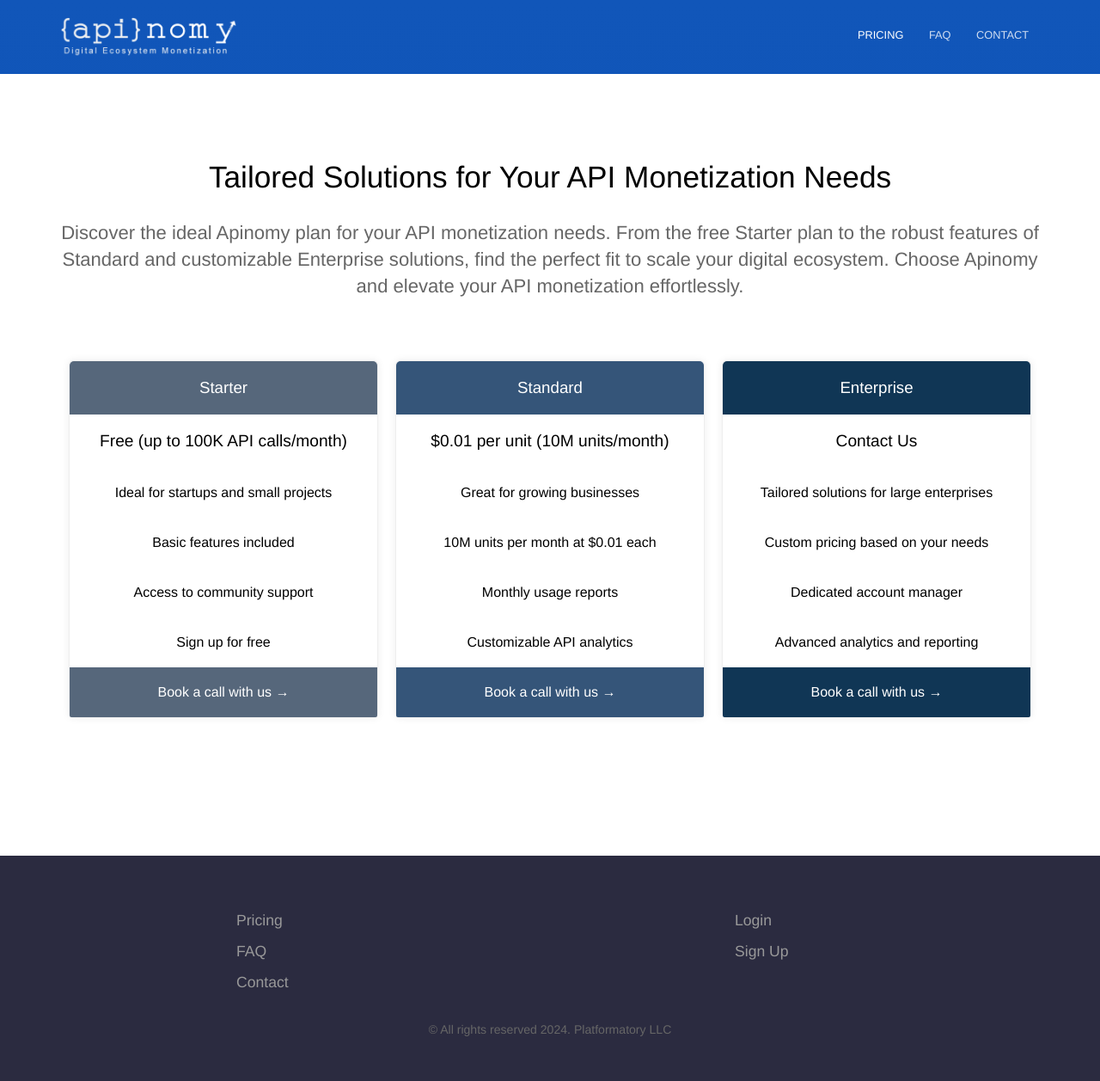
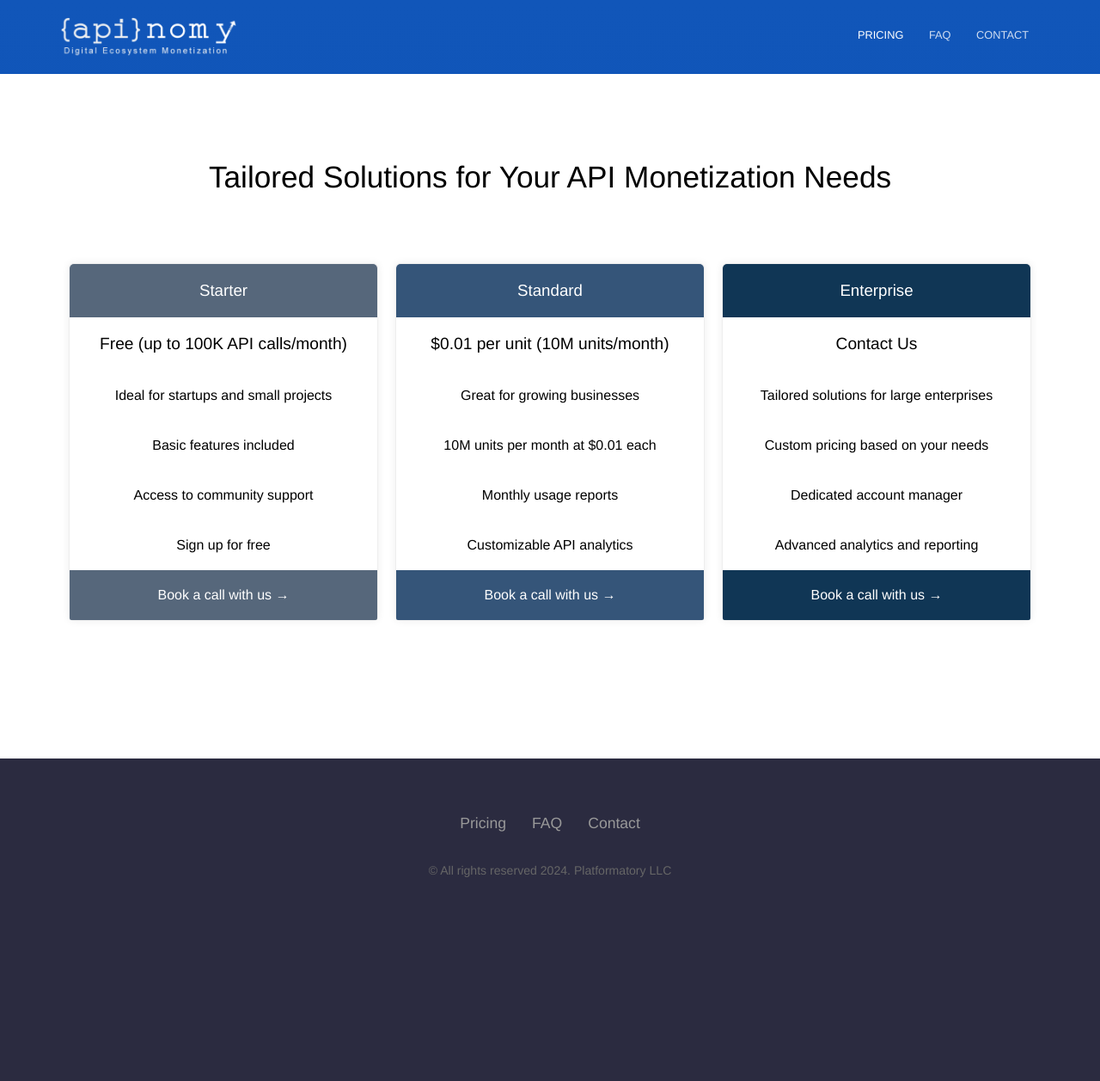
Before and after one commit to Platformatory/apinomy-public, a Jekyll site: the page built from pricing.html, in a window 1280 px wide. Shown: the whole page at 86% size. Built offline with Jekyll 4.4.1, drawn with Linux system fonts in a browser that asks for light colours; after the commit the page ends 1073 px from its top, so only the background shows below that.

Commit message:
remove description for pricing & contact

```diff
--- a/_sass/footer.scss
+++ b/_sass/footer.scss
@@ -2,7 +2,8 @@
 	width: 100%;
 	margin: 10px;
 	padding: 0;
-
+	display: flex;
+	justify-content: center;
 	@media #{$tablet} {
 		-webkit-flex: 1 0 180px;
 		flex: 1 0 180px;
@@ -10,7 +11,7 @@
 
 	li {
 		list-style: none;
-		margin: 15px auto;
+		margin: 15px;
 
 		@media #{$tablet} {
 			max-width: 150px;
--- a/contact.html
+++ b/contact.html
@@ -3,7 +3,7 @@
 ---
 
 <div class="contact-header">
-		<p>Connect with Apinomy to explore API digital ecosystem monetization. Reach out for inquiries, partnerships, or support using the form below. Let's maximize the value of your digital assets together and embark on a successful API monetization journey.</p>
+		<!-- <p>Connect with Apinomy to explore API digital ecosystem monetization. Reach out for inquiries, partnerships, or support using the form below. Let's maximize the value of your digital assets together and embark on a successful API monetization journey.</p> -->
 </div>
 
 <div class="contact-box">
--- a/pricing.html
+++ b/pricing.html
@@ -1,7 +1,7 @@
 ---
 title: Pricing
 heading: Tailored Solutions for Your API Monetization Needs
-description: Discover the ideal Apinomy plan for your API monetization needs. From the free Starter plan to the robust features of Standard and customizable Enterprise solutions, find the perfect fit to scale your digital ecosystem. Choose Apinomy and elevate your API monetization effortlessly.
+description:
 pricing_table:
   - name: Starter
     color: "#56677b"
```
Also changed, not shown: _data/footer.yml (+13 -13 lines).
